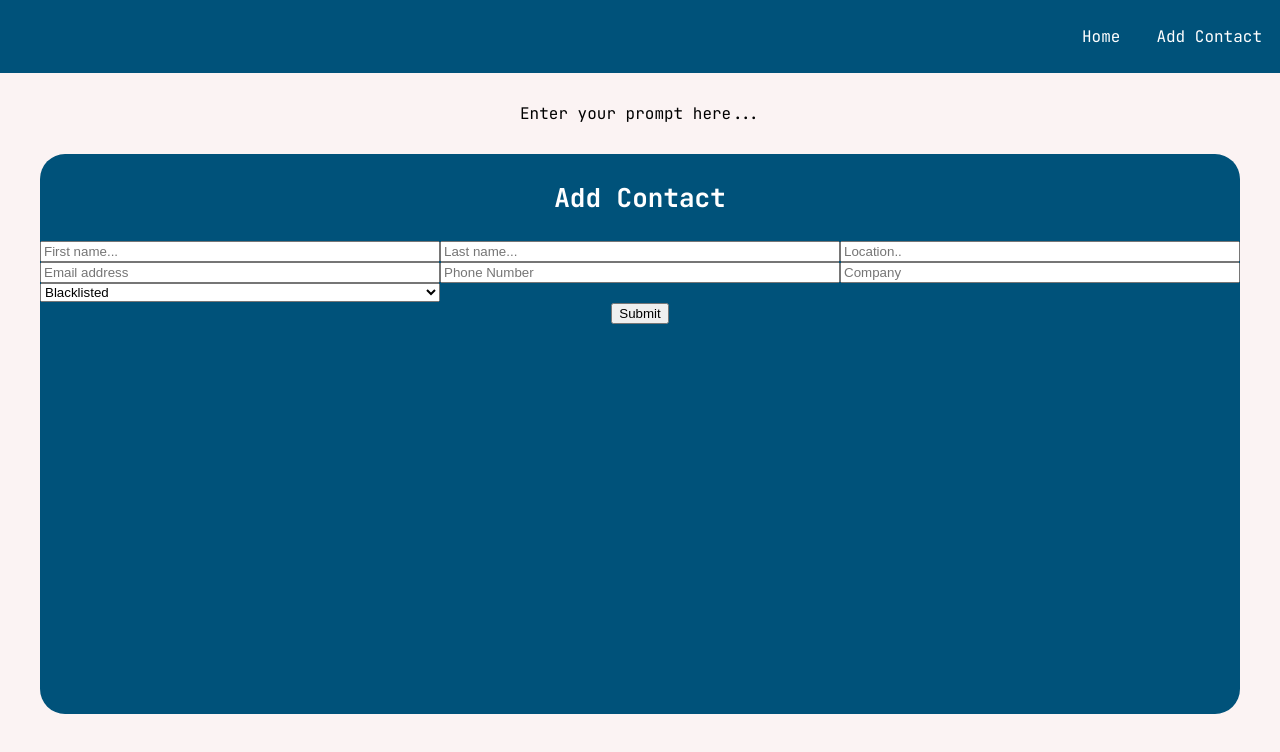
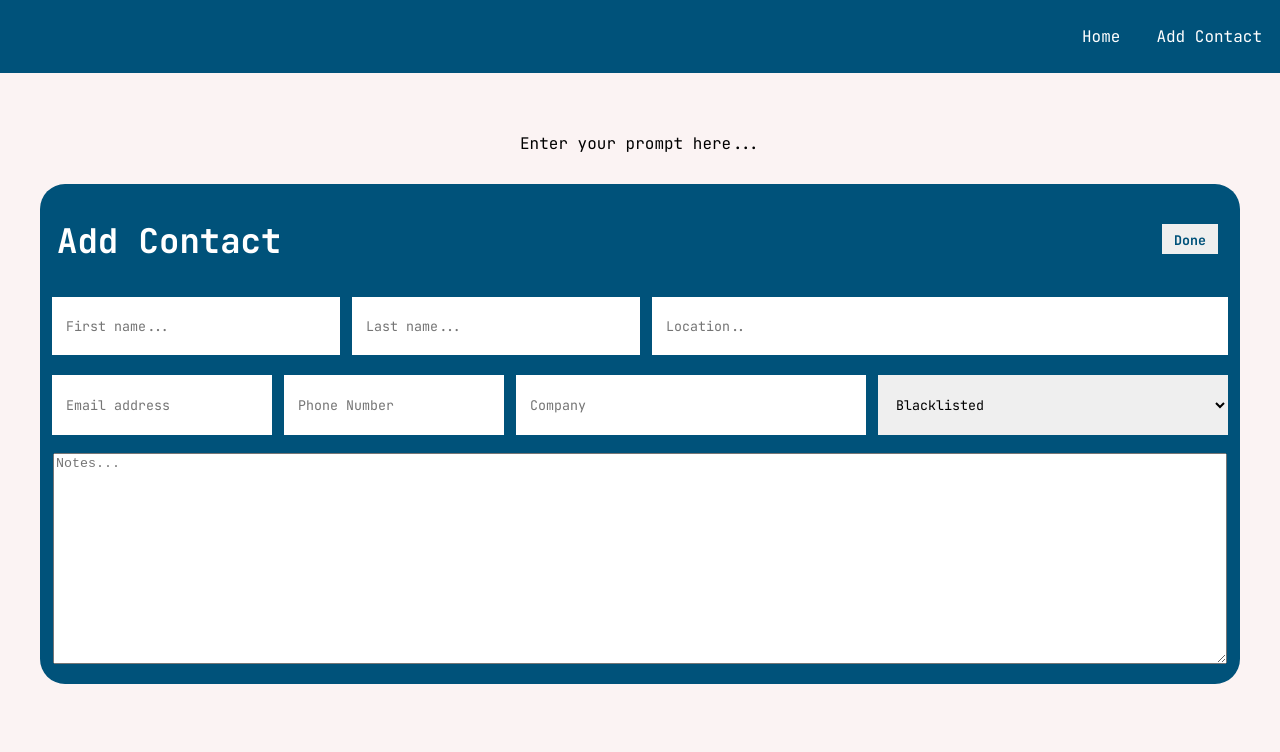
Before and after one commit to syfxie/ClientDex, a React (Create React App) app in the folder client/: page /add-contact in a window 1280 px wide. Shown: the top 752 px of the page. Built offline with nearby package versions, Linux system fonts and the light colour scheme.

Commit message:
add contact styling

```diff
--- a/client/src/pages/AddContact.css
+++ b/client/src/pages/AddContact.css
@@ -1,12 +1,30 @@
 .heading {
-  margin-top: 30px;
+  margin-top: 60px;
   margin-bottom: 30px;
+}
+
+.top-bar {
+  display: flex;
+  justify-content: space-between;
 }
 
 .add-contact {
   color: white;
   font-weight: bold;
-  font-size: 26px;
+  font-size: 34px;
+  margin-left: 5px;
+}
+
+.submit-btn {
+  height: 30px;
+  margin-top: 40px;
+  margin-right: 10px;
+  color: #00527A;
+  font-family: 'JetBrains Mono', Arial;
+  font-weight: bold;
+  border: none;
+  padding: 7px 12px;
+  cursor: pointer;
 }
 
 .main-container {
@@ -17,12 +35,46 @@
 .form-container {
   background-color: #00527A;
   width: 1200px;
-  height: 560px;
+  height: 500px;
   border-radius: 25px;
 }
 
-.inputs {
+form {
+  margin-right: 12px;
+  margin-left: 12px;
+}
+
+input {
+  padding: 20px 14px;
+  font-family: 'JetBrains Mono', Arial;
+  border: none;
+}
+
+select {
+  padding: 20px 14px;
+  font-family: 'JetBrains Mono', Arial;
+  border: none;
+}
+
+.fields-top {
   display: grid;
-  grid-template-columns: repeat(3, 1fr);
+  grid-template-columns: 1fr 1fr 2fr;
+  gap: 12px;
+}
 
+.fields-bottom {
+  margin-top: 20px;
+  display: grid;
+  grid-template-columns: 1fr 1fr 2fr 2fr;
+  gap: 12px;
 }
+
+.select-container {
+  margin-top: 50px;
+}
+
+.notes-box {
+  margin-top: 18px;
+  height: 205px;
+  width: 1168px;
+}
--- a/client/src/pages/AddContact.js
+++ b/client/src/pages/AddContact.js
@@ -11,8 +11,8 @@ function AddContact() {
     emailAddress: "",
     phoneNum: "",
     company: "",
-    category: ""
-
+    category: "",
+    notes: ""
   });
 
   const handleChange = (e) => {
@@ -46,7 +46,9 @@ function AddContact() {
         location: "",
         emailAddress: "",
         phoneNum: "",
-        company: ""
+        company: "",
+        category: "",
+        notes: ""
       })
     } catch (error) {
       console.log(error)
@@ -59,9 +61,16 @@ function AddContact() {
       <div className="main-container">
         <div className="form-container">
         <form onSubmit={handleSubmit}>
-          <p className="add-contact">Add Contact</p>
+          <div className="top-bar">
+            <p className="add-contact">Add Contact</p>
+            <button
+            type="submit"
+            className="submit-btn"
+            >Done
+            </button>
+          </div>
           {/* do the styling later */}
-          <div className="inputs">
+          <div className="fields-top">
             <input
             type="text"
             placeholder="First name..."
@@ -83,6 +92,8 @@ function AddContact() {
             value={contact.location}
             onChange={handleChange}
             />
+            </div>
+            <div className="fields-bottom">
             <input
             type="email"
             placeholder="Email address"
@@ -104,11 +115,10 @@ function AddContact() {
             value={contact.company}
             onChange={handleChange}
             />
-
-            <select
+          <select
             name="category"
             value={contact.category}
-            onChange={handleChange}
+            onChange={handleChange} // can't seem to be able to select multiple items at once :()
             >
               {categories.map((category) => {
                 return (
@@ -118,11 +128,17 @@ function AddContact() {
                 );
               })}
             </select>
+            </div>
+          <div>
+            <textarea
+            placeholder="Notes..."
+            value={contact.notes}
+            onChange={handleChange}
+            className="notes-box"
+            name="notes"
+            />
 
           </div>
-          <button
-          type="submit"
-          >Submit</button>
         </form>
         </div>
       </div>
```
Also changed, not shown: client/src/pages/EditContact.js (added, +11 -0 lines), client/src/pages/EditContact.css (added), 1 other file (tests, documents, lock files or other folders).
